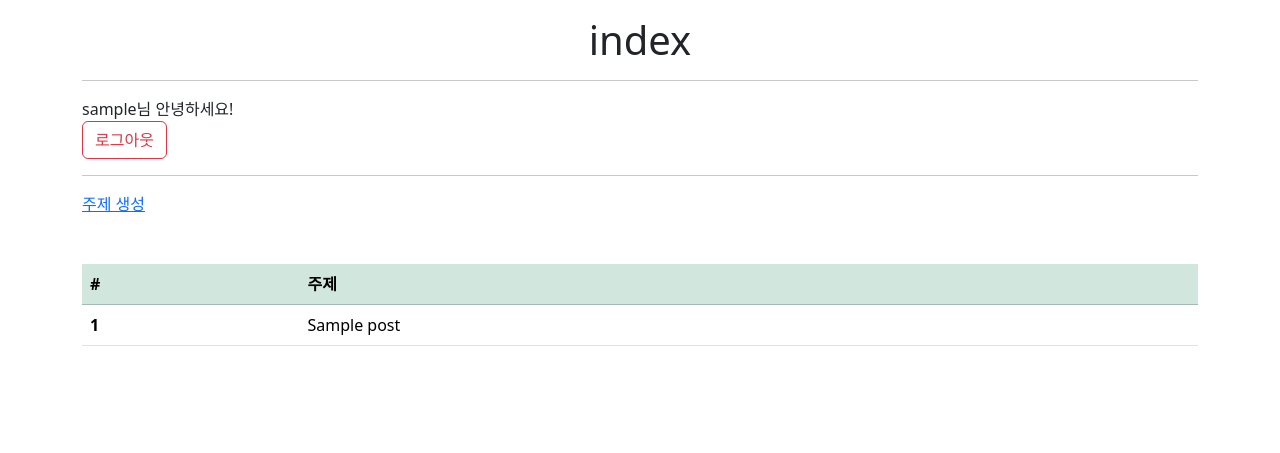
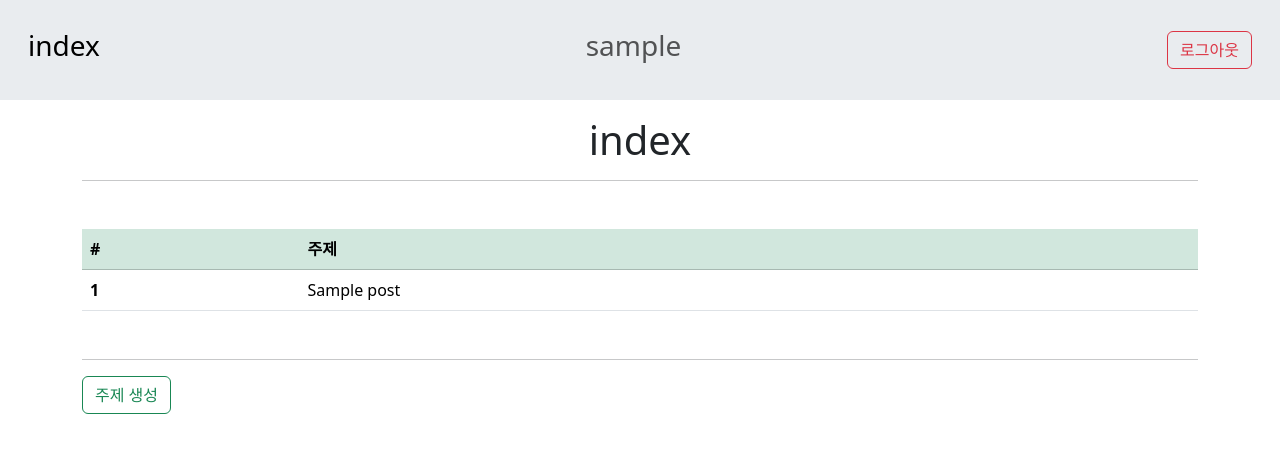
Before and after one commit to doll2gom/Django-pjt-04, a Django app: page /posts/ in a window 1280 px wide. Shown: the top 453 px of the page. Run offline with Django 3.2, Linux system fonts and the light colour scheme; a user stored in the database is signed in; tables that the repository leaves empty hold one stand-in row (values such as "Sample post").

Commit message:
base에 nav 만들기와 버튼 정리

```diff
--- a/accounts/templates/accounts/login.html
+++ b/accounts/templates/accounts/login.html
@@ -12,8 +12,8 @@
     {% csrf_token %}
     {{ form.as_p }}
     <input type="submit" value="로그인" class="btn btn-outline-primary">
+    <a href="{% url 'posts:index'  %}" class="btn btn-outline-secondary mx-5">뒤로가기</a>
   </form>
-  <a href="{% url 'posts:index'  %}" class="btn btn-outline-primary">뒤로가기</a>
 </div>
 
 
--- a/posts/templates/base.html
+++ b/posts/templates/base.html
@@ -8,6 +8,26 @@
     <link href="https://cdn.jsdelivr.net/npm/bootstrap@5.3.0-alpha2/dist/css/bootstrap.min.css" rel="stylesheet" integrity="sha384-aFq/bzH65dt+w6FI2ooMVUpc+21e0SRygnTpmBvdBgSdnuTN7QbdgL+OapgHtvPp" crossorigin="anonymous">
   </head>
   <body>
+    <nav class="navbar bg-body-secondary">
+      <div class="container-fluid">
+        <a class="navbar-brand m-3" href="{% url 'posts:index' %}"><h3>index</h3></a>
+        <span class="navbar-text">
+          <h3>{{ user }}</h3>
+        </span>
+        {% if request.user.is_authenticated %}
+        <form action="{% url 'accounts:logout' %}" method="post" class="justify-content-end">
+          {% csrf_token %}
+          <input type="submit" value="로그아웃" class="btn btn-outline-danger m-3">
+        </form>
+        {% else %}
+        <form class="justify-content-end">
+          <a href="{% url 'accounts:login' %}" class="btn btn-outline-primary m-3">로그인</a>
+          <a href="{% url 'accounts:signup' %}" class="btn btn-outline-info m-3">회원가입</a>
+        </form>
+        {% endif %}
+      </div>
+    </nav>
+
     {% block body %}{% endblock body %}
     <script src="https://cdn.jsdelivr.net/npm/bootstrap@5.3.0-alpha2/dist/js/bootstrap.bundle.min.js" integrity="sha384-qKXV1j0HvMUeCBQ+QVp7JcfGl760yU08IQ+GpUo5hlbpg51QRiuqHAJz8+BrxE/N" crossorigin="anonymous"></script>
   </body>
--- a/posts/templates/posts/index.html
+++ b/posts/templates/posts/index.html
@@ -4,18 +4,6 @@
   <div class="container">
     <h1 class="text-center my-3">index</h1>
     <hr>
-    {% if request.user.is_authenticated %}
-      {{ user }}님 안녕하세요!
-      <form action="{% url 'accounts:logout' %}" method="post">
-        {% csrf_token %}
-        <input type="submit" value="로그아웃" class="btn btn-outline-danger">
-      </form>
-    {% else %}
-      <a href="{% url 'accounts:login' %}" class="btn btn-outline-primary">로그인</a>
-      <a href="{% url 'accounts:signup' %}" class="btn btn-outline-primary">회원가입</a>
-    {% endif %}
-    <hr>
-    <a href="{% url 'posts:create' %}">주제 생성</a>
     <table class="table my-5">
       <thead>
         <tr class="table-success">
@@ -32,5 +20,9 @@
       </tbody>
       {% endfor %}
     </table>
+    <hr>
+    <div class="justify-content-end">
+      <a href="{% url 'posts:create' %}" class="btn btn-outline-success">주제 생성</a>
+    </div>
   </div>
 {% endblock body %}
```
